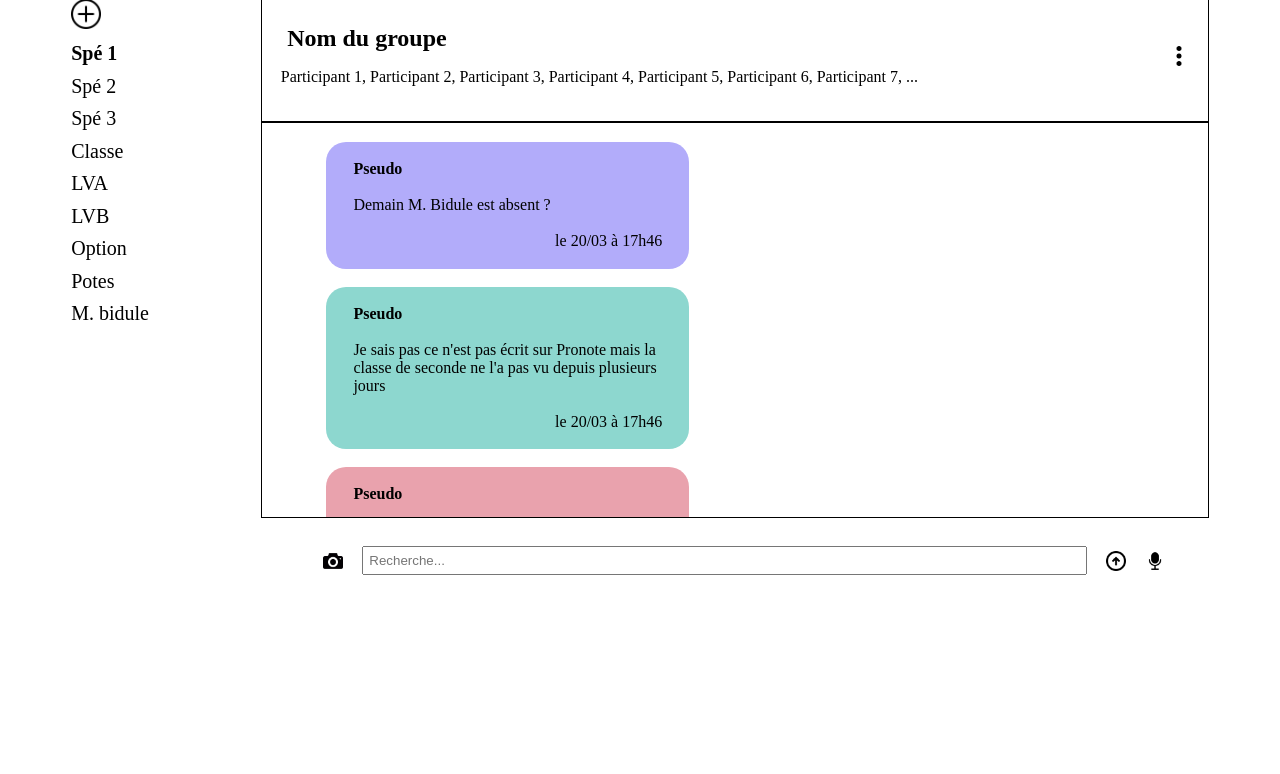
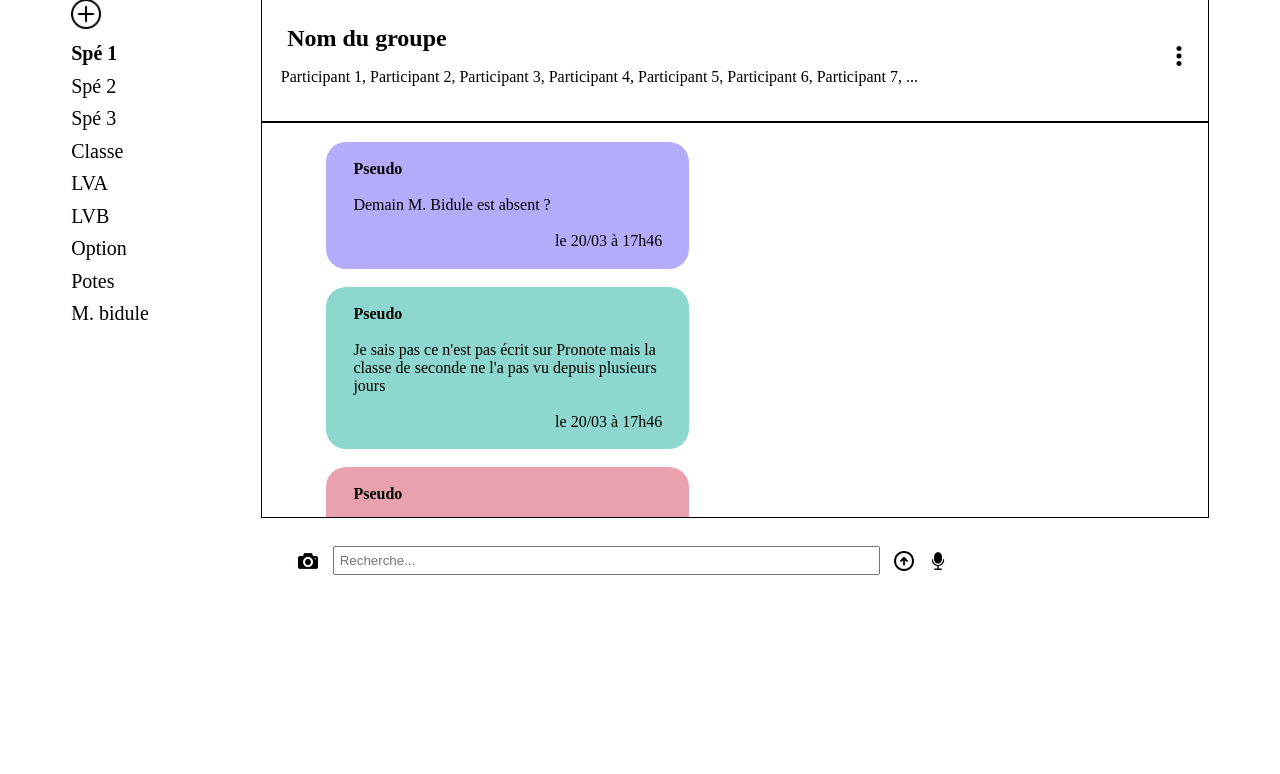
Before and after one commit to Key4School/Key4School, a Flask app: template templates/messages.html in a window 1280 px wide. Shown: the part 74-848 px from the top of the page. Run offline with Flask 2, Linux system fonts and the light colour scheme; the template is opened without the code that fills it, so the values that code supplies are empty.

Commit message:
correction style

```diff
--- a/templates/messages.html
+++ b/templates/messages.html
@@ -116,7 +116,7 @@
           <p class="date" style="margin:0px;text-align:right;">le 20/03 à 17h46</p>
         </div>
       </div>
-      <div class="barreenvoi" style="margin-top:3%;">
+      <div class="barreenvoi" style="margin-top:3%;min-width: 75%;max-width: 75%;">
         <img src="image/photo.png" class="iconebarremsg" />
         <input type="text" placeholder="Recherche..." style="width: 75%;margin-left: 2%;padding:5px;">
         <img src="image/flecheenvoi.png" class="iconebarremsg" />
```
